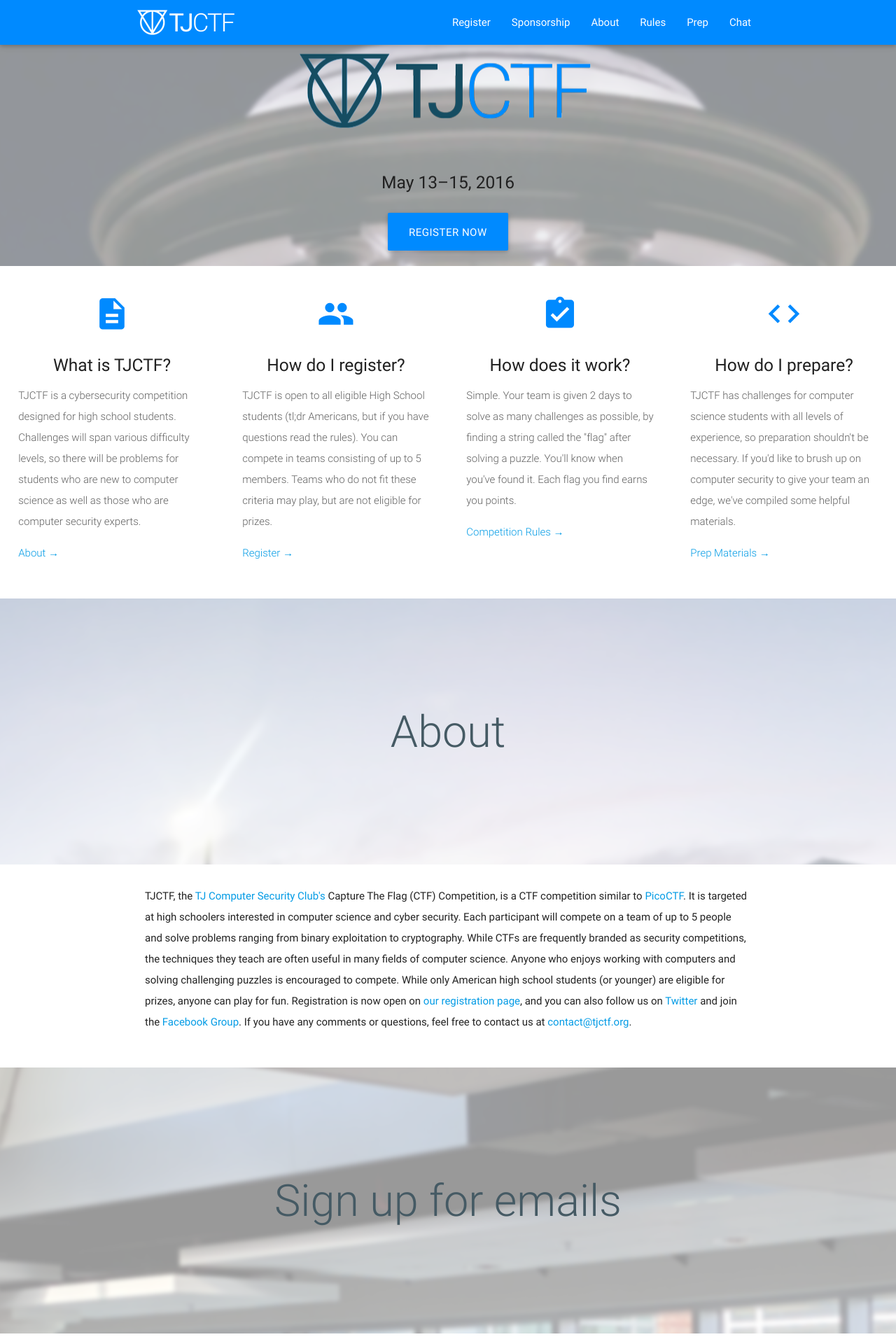
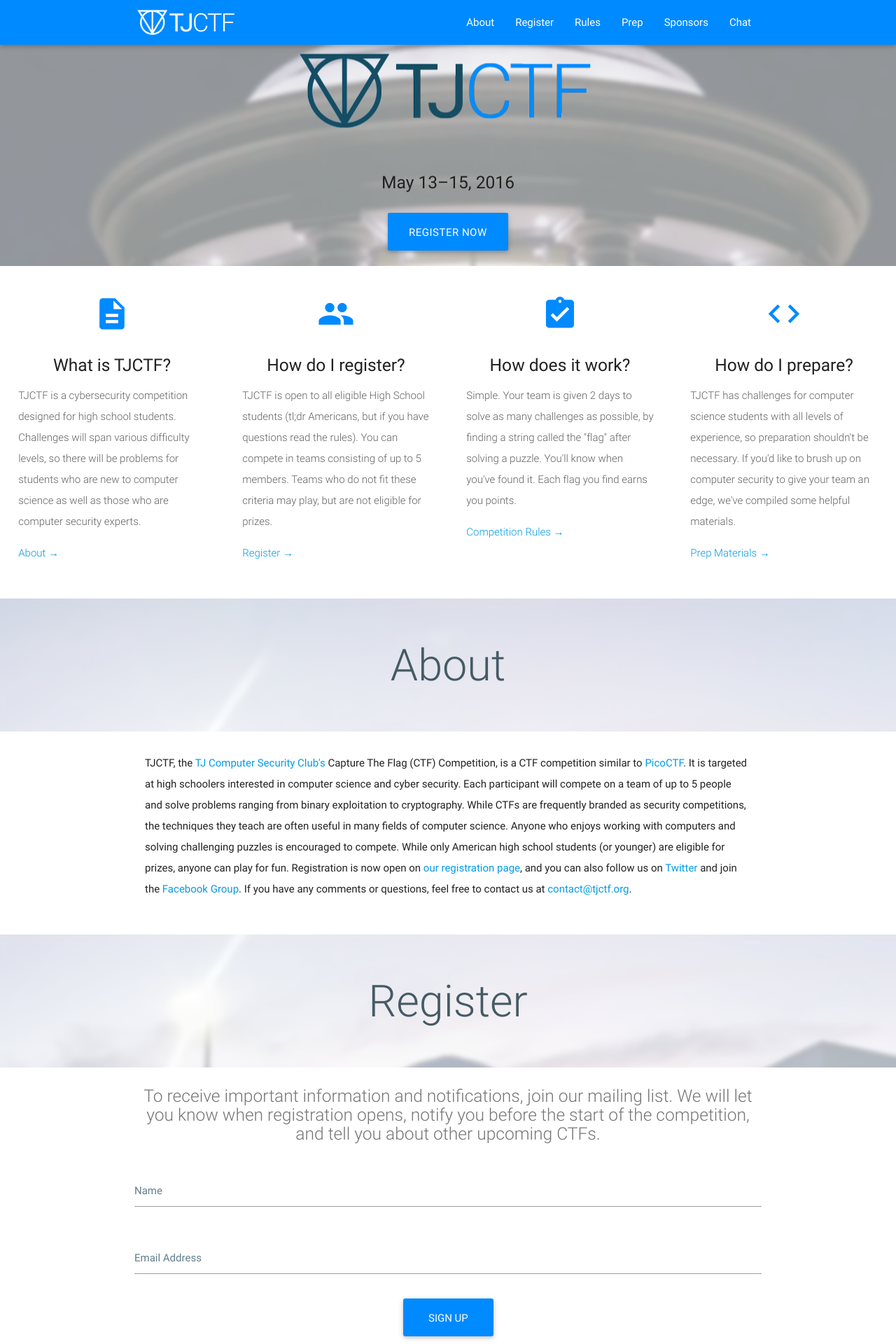
Before and after one commit to shrucis1/ctf-site-material, a Flask app: page / in a window 1280 px wide. Shown: the top 1920 px of the page at 70% size. Run offline with Flask 2, Linux system fonts and the light colour scheme; some libraries are stand-ins or nearby versions.

Commit message:
fix ids, use small parallax

```diff
--- a/static/css/style.css
+++ b/static/css/style.css
@@ -54,11 +54,16 @@ p {
     color: #26a69a;
 }
 
+
 .parallax-container {
     min-height: 380px;
     line-height: 0;
     height: auto;
     color: rgba(255, 255, 255, .9);
+}
+
+.parallax-container.small-parallax {
+    min-height: 190px;
 }
 
 .parallax-container .section {
--- a/templates/base.html
+++ b/templates/base.html
@@ -27,7 +27,7 @@
     {% block css %}
         <link href="https://fonts.googleapis.com/icon?family=Material+Icons" rel="stylesheet" />
         <link href="/static/css/materialize.css" type="text/css" rel="stylesheet" media="screen,projection" />
-        <link href="/static/css/style.css?2016030300" type="text/css" rel="stylesheet" media="screen,projection" />
+        <link href="/static/css/style.css" type="text/css" rel="stylesheet" media="screen,projection" />
     {% endblock %}
 </head>
 
@@ -35,7 +35,6 @@
 {% block body %}
     {% if invalid_email %}
     <div class="error">Invalid Email. Please try again.</div>
-    <script type
     {% elif conf_email_error %}
     <div class="info">Your email was added to the list, but we were unable to send you a confirmation email.</div>
     {% elif add_error %}
@@ -52,19 +51,19 @@
                     <img src="/static/logo-thin-white-header.png" id="logo" alt="TJCTF" title="TJCTF" />
                 </a>
                 <ul class="right light-blue hide-on-med-and-down">
+                    <li><a href="#about">About</a></li>
                     <li><a href="#register">Register</a></li>
-                    <li><a href="#sponsor">Sponsorship</a></li>
-                    <li><a href="#about">About</a></li>
                     <li><a href="#rules">Rules</a></li>
                     <li><a href="#prep">Prep</a></li>
+                    <li><a href="#sponsors">Sponsors</a></li>
                     <li><a href="https://webchat.freenode.net/?channels=tjctf">Chat</a></li>
                 </ul>
                 <ul id="nav-mobile" class="side-nav">
+                    <li><a href="#about">About</a></li>
                     <li><a href="#register">Register</a></li>
-                    <li><a href="#sponsor">Sponsorship</a></li>
-                    <li><a href="#about">About</a></li>
                     <li><a href="#rules">Rules</a></li>
                     <li><a href="#prep">Prep</a></li>
+                    <li><a href="#sponsors">Sponsors</a></li>
                     <li><a href="https://webchat.freenode.net/?channels=tjctf">Chat</a></li>
                 </ul>
                 <a href="#" data-activates="nav-mobile" class="button-collapse"><i class="material-icons white-text">menu</i></a>
@@ -91,7 +90,7 @@
 
     {% endblock %}
     </main>
-    <footer class="page-footer dark-blue">
+    <footer class="page-footer light-blue">
     <div class="footer-copyright">
       <div class="container">
         &copy; 2016 <a href="/" class="white-text">TJCTF</a>
@@ -105,6 +104,7 @@
         <script src="https://code.jquery.com/jquery-2.1.1.min.js"></script>
         <script src="/static/js/materialize.js"></script>
         <script src="/static/js/init.js"></script>
+        <script src="//code.jquery.com/ui/1.11.4/jquery-ui.js"></script>
     {% endblock %}
 {% endblock %}
   </body>
--- a/templates/prep.html
+++ b/templates/prep.html
@@ -1,7 +1,4 @@
-<<<<<<< HEAD
-    <div class="container">
-=======
-<div class="parallax-container valign-wrapper" id="register">
+<div class="parallax-container small-parallax valign-wrapper" id="prep">
     <div class="section no-pad-bot">
         <div class="container">
             <div class="row center">
@@ -9,28 +6,19 @@
             </div>
         </div>
     </div>
-    <div class="parallax blurred transluscent"><img src="static/tj-interior.jpg" alt="TJHSST Interior"></div>
+    <div class="parallax blurred transluscent"><img src="static/dome2.png" alt="TJHSST Dome 2" /></div>
 </div>
 <div class="container">
->>>>>>> one page
     <div class="section">
         <!--   FAQ   -->
         <div class="row">
             <div class="col s12 m12">
                 <div class="icon-block">
-                    <h2 class="center black-text"><i class="material-icons cyan-text">code</i></h2>
-                    <h5 class="center grey-text text-darken-4">Preparation</h5>
-                    <p>There are a number of ways you can prepare for TJCTF. First and foremost, make sure you have access to a Linux machine. Many of the binaries we will distribute will only run on certain architectures. If you do not already have an installation, you can install a virtual machine using <a href="http://www.vmware.com/products/player">VMware player</a> or <a href="https://www.virtualbox.org/">Virtual Box</a>. We recommend installing either good ‘ol <a href="http://www.ubuntu.com/download">Ubuntu</a>, or the more powerful <a href="https://www.kali.org/downloads/">Kali Linux</a>.</p>
-                    <p>Once you have familiarized yourself with these platforms, there are a couple places you can visit for practice. <a href="http://picoctf.org">PicoCTF</a> has two years worth of challenges that you can try by signing up on their site. <a href="http://smashthestack.org/">Smash the stack</a> is another great platform for practicing, with a variety of challenges for you to try. And as with any CTF, remember that Google is your best friend.</p>
+                    <h2 class="center black-text"></h2>
+                    <p>There are a number of ways you can prepare for TJCTF. First and foremost, make sure you have access to a Linux machine. Many of the binaries we will distribute will only run on certain architectures. If you do not already have an installation, you can install a virtual machine using <a href="http://www.vmware.com/products/player">VMware Player</a> or <a href="https://www.virtualbox.org/">Oracle VirtualBox</a>. We recommend installing either good ‘ol <a href="http://www.ubuntu.com/download">Ubuntu</a>, or the more powerful <a href="https://www.kali.org/downloads/">Kali Linux</a>.</p>
+                    <p>Once you have familiarized yourself with these platforms, there are a couple places you can visit for practice. <a href="http://picoctf.org">PicoCTF</a> has two years worth of challenges that you can try by signing up on their site. <a href="http://smashthestack.org/">Smash the Stack</a> is another great platform for practicing, with a variety of challenges for you to try. And, as with any CTF, remember that Google is your best friend.</p>
                 </div>
             </div>
         </div>
     </div>
-<<<<<<< HEAD
-    </div>
-    </div>
-    </div>
-    </div>
-=======
 </div>
->>>>>>> one page
--- a/templates/register.html
+++ b/templates/register.html
@@ -1,12 +1,12 @@
-<div class="parallax-container valign-wrapper" id="register">
+<div class="parallax-container small-parallax valign-wrapper" id="register">
     <div class="section no-pad-bot">
         <div class="container">
             <div class="row center">
-                <h1 class="header col s12 light blue-grey-text text-darken-2">Sign up for emails</h1>
+                <h1 class="header col s12 light blue-grey-text text-darken-2">Register</h1>
             </div>
         </div>
     </div>
-    <div class="parallax blurred transluscent"><img src="static/tj-interior.jpg" alt="TJHSST Interior"></div>
+    <div class="parallax blurred transluscent"><img src="static/dome2.png" alt="TJHSST Dome 2" /></div>
 </div>
 <div class="container">
     <div class="section">
--- a/templates/sponsors.html
+++ b/templates/sponsors.html
@@ -1,4 +1,4 @@
-<div class="parallax-container valign-wrapper" id="sponsors">
+<div class="parallax-container small-parallax valign-wrapper" id="sponsors">
     <div class="section no-pad-bot">
         <div class="container">
             <div class="row center">
@@ -6,7 +6,7 @@
             </div>
         </div>
     </div>
-    <div class="parallax blurred transluscent"><img src="static/dome2.png" alt="TJHSST Dome 2"></div>
+    <div class="parallax blurred transluscent"><img src="static/dome2.png" alt="TJHSST Dome 2" /></div>
 </div>
 <div class="container">
     <div class="section">
@@ -20,7 +20,7 @@
 <div class="section">
     <div class="row">
         <div class="col s12 center">
-            <h5 class="light grey-text text-darken-1 center">Sponsor sign-up form <a href="http://goo.gl/forms/gLPh2fHz3M" class="light-blue-text">here</a>.</h6>
+            <h5 class="light grey-text text-darken-1 center">Interested in sponsoring TJCTF? <a href="http://goo.gl/forms/gLPh2fHz3M" class="light-blue-text">Drop us a line.</a></h6>
         </div>
     </div>
 </div>
```
